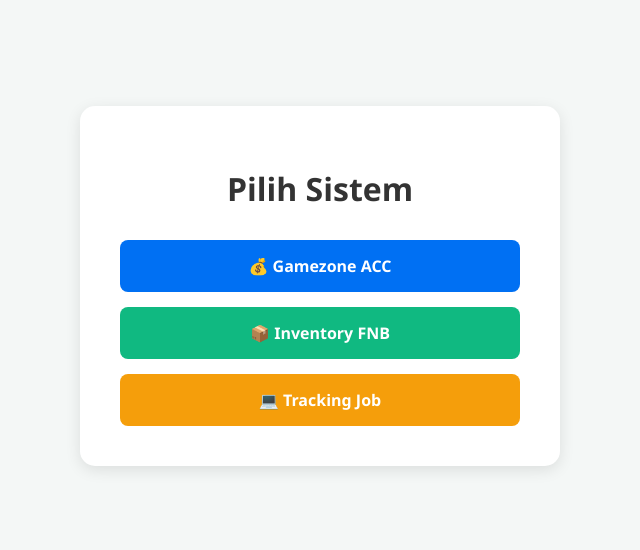
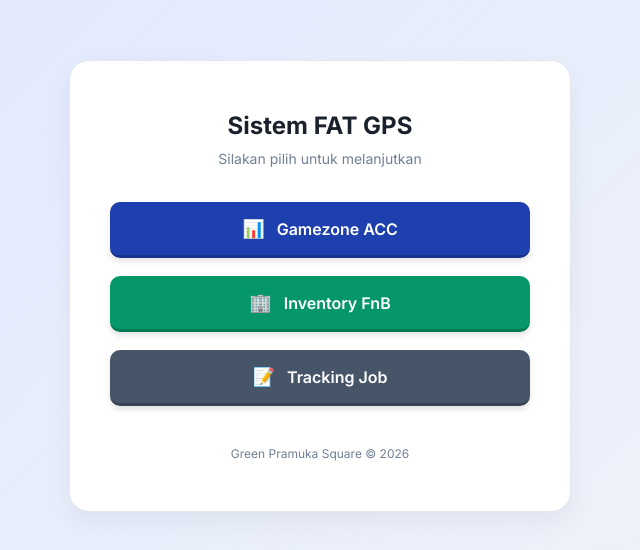
Before and after one commit to Adiib182/fagps, a plain HTML site: page index.html in a window 1280 px wide. Shown: the part 114-664 px from the top of the page, without its empty margins (320-960 px from the left). Drawn offline with Linux system fonts and the light colour scheme.

Commit message:
index.html

```diff
--- a/index.html
+++ b/index.html
@@ -3,55 +3,150 @@
 <head>
     <meta charset="UTF-8">
     <meta name="viewport" content="width=device-width, initial-scale=1.0">
-    <title>Portal Sistem FAT GPS</title>
+    <title>Sistem FAT GPS</title>
+    <link href="https://fonts.googleapis.com/css2?family=Inter:wght@400;600;700&display=swap" rel="stylesheet">
     <style>
+        :root {
+            /* Definisi Palet Warna Finance */
+            --primary-bg: #f0f4f8; /* Abu-abu kebiruan sangat muda */
+            --container-bg: #ffffff;
+            --text-main: #1a202c; /* Abu-abu gelap (hampir hitam) */
+            --text-muted: #718096;
+
+            /* Warna Aksen Tombol */
+            --color-acc: #1e40af; /* Royal Blue (Profesional) */
+            --color-acc-hover: #1d4ed8;
+
+            --color-inv: #059669; /* Emerald Green (Uang/Pertumbuhan) */
+            --color-inv-hover: #10b981;
+
+            --color-trc: #475569; /* Slate Gray (Stabilitas/Produktivitas) */
+            --color-trc-hover: #64748b;
+        }
+
         body {
-            font-family: 'Segoe UI', Tahoma, Geneva, Verdana, sans-serif;
-            background-color: #f4f7f6;
+            font-family: 'Inter', 'Segoe UI', Tahoma, Geneva, Verdana, sans-serif;
+            /* Latar belakang gradient lembut */
+            background: linear-gradient(135deg, #e0e7ff 0%, #f0f4f8 100%);
             display: flex;
             justify-content: center;
             align-items: center;
             height: 100vh;
             margin: 0;
+            color: var(--text-main);
         }
+
         .container {
             text-align: center;
-            background: white;
-            padding: 40px;
-            border-radius: 15px;
-            box-shadow: 0 4px 15px rgba(0,0,0,0.1);
+            background: var(--container-bg);
+            padding: 50px 40px;
+            border-radius: 20px;
+            /* Bayangan lebih halus dan menyebar */
+            box-shadow: 0 10px 25px rgba(0,0,0,0.05);
             width: 100%;
-            max-width: 400px; /* Membatasi lebar agar tidak terlalu melar di layar lebar */
+            max-width: 420px;
+            border: 1px solid #e1e8ed; /* Border tipis pada container */
         }
-        h1 { color: #333; margin-bottom: 30px; }
-        .menu-grid { display: grid; grid-template-columns: 1fr; gap: 15px; }
 
-        /* Gaya Dasar Tombol */
+        h1 {
+            font-weight: 700;
+            font-size: 24px;
+            color: var(--text-main);
+            margin-bottom: 10px;
+            margin-top: 0;
+        }
+
+        .subtitle {
+            color: var(--text-muted);
+            font-size: 14px;
+            margin-bottom: 35px;
+            display: block;
+        }
+
+        .menu-grid {
+            display: grid;
+            grid-template-columns: 1fr;
+            gap: 18px;
+        }
+
+        /* Gaya Dasar Tombol - Lebih Elegan */
         .btn {
-            display: block;
-            padding: 15px 30px;
+            display: flex;
+            align-items: center;
+            justify-content: center;
+            padding: 16px 30px;
             color: white;
             text-decoration: none;
-            border-radius: 8px;
-            font-weight: bold;
-            transition: 0.3s;
+            border-radius: 10px;
+            font-weight: 600;
+            font-size: 16px;
+            transition: all 0.2s ease-in-out;
             text-align: center;
+            /* Efek kedalaman sedikit */
+            box-shadow: 0 4px 6px rgba(0,0,0,0.1);
+            border-bottom: 3px solid rgba(0,0,0,0.2); /* Border bawah untuk efek 3D klik */
         }
-        .btn:hover { transform: translateY(-2px); opacity: 0.9; }
 
-        /* Warna spesifik tiap menu */
-        .btn-acc { background-color: #0070f3; } /* Biru */
-        .btn-inv { background-color: #10b981; } /* Hijau */
-        .btn-trc { background-color: #f59e0b; } /* Oranye/Kuning */
+        /* Spasi antara ikon emoji dan teks */
+        .btn .icon {
+            margin-right: 12px;
+            font-size: 18px;
+        }
+
+        .btn:hover {
+            transform: translateY(-2px);
+            box-shadow: 0 6px 12px rgba(0,0,0,0.15);
+        }
+
+        .btn:active {
+            transform: translateY(1px);
+            border-bottom: 1px solid rgba(0,0,0,0.2);
+            box-shadow: 0 2px 4px rgba(0,0,0,0.1);
+        }
+
+        /* Warna spesifik tiap menu (Finance Theme) */
+        .btn-acc {
+            background-color: var(--color-acc);
+        }
+        .btn-acc:hover { background-color: var(--color-acc-hover); }
+
+        .btn-inv {
+            background-color: var(--color-inv);
+        }
+        .btn-inv:hover { background-color: var(--color-inv-hover); }
+
+        .btn-trc {
+            background-color: var(--color-trc);
+        }
+        .btn-trc:hover { background-color: var(--color-trc-hover); }
+
+        /* Footer kecil opsional */
+        .footer-text {
+            margin-top: 40px;
+            font-size: 12px;
+            color: var(--text-muted);
+        }
     </style>
 </head>
 <body>
     <div class="container">
-        <h1>Pilih Sistem</h1>
+        <h1>Sistem FAT GPS</h1>
+        <span class="subtitle">Silakan pilih untuk melanjutkan</span>
+
         <div class="menu-grid">
-            <a href="acc.html" class="btn btn-acc">💰 Gamezone ACC</a>
-            <a href="inv.html" class="btn btn-inv">📦 Inventory FNB</a>
-            <a href="trc.html" class="btn btn-trc">💻 Tracking Job</a>
+            <a href="acc.html" class="btn btn-acc">
+                <span class="icon">📊</span> Gamezone ACC
+            </a>
+            <a href="inv.html" class="btn btn-inv">
+                <span class="icon">🏢</span> Inventory FnB
+            </a>
+            <a href="trc.html" class="btn btn-trc">
+                <span class="icon">📝</span> Tracking Job
+            </a>
+        </div>
+
+        <div class="footer-text">
+            Green Pramuka Square &copy; 2026
         </div>
     </div>
 </body>
```
